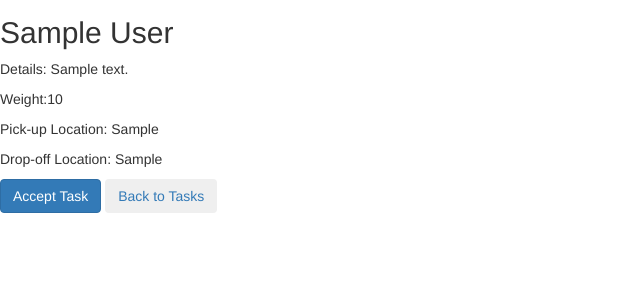
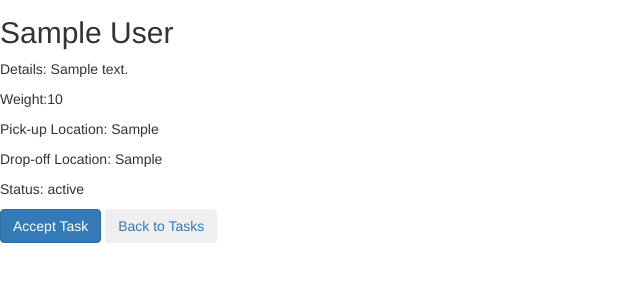
Before and after one commit to samanthaks/BusyBee, a Python web app: template app/templates/task_post.html in a window 1280 px wide. Shown: the part 250-550 px from the top of the page, without its empty margins (0-640 px from the left). Run offline with Jinja, Linux system fonts and the light colour scheme; the template is opened without the code that fills it: most values are stand-ins (such as "Sample title", 1, 10 or a date in 2020); some libraries are stand-ins or nearby versions.

Commit message:
adding files

```diff
--- a/app/templates/task_post.html
+++ b/app/templates/task_post.html
@@ -11,9 +11,23 @@
     <p> Weight:{{tasks.weight}} </p>
     <p> Pick-up Location: {{tasks.pick_up}} </p>
     <p> Drop-off Location: {{tasks.drop_off}} </p>
+    <p> Status: {{tasks.status}} </p>
 
-    <button type="button" class="btn btn-primary">Accept Task</button>
+    <button type="button" id="change-status" class="btn btn-primary" onclick="changeStatus()">Accept Task</button>
+    <script type="text/javascript">
+    	document.getElementById("change-status").onclick = function changeStatus() {
+    		var status = "{{ tasks.status }}";
+    		var runner = "{{ tasks.runner }}";
+    		status = 1;
+    		runner = 1;
+    	}
+
+  	</script>
 
     <button type="button" class="btn btn-secondary"><a class="post-button" href="{{ url_for('tasks.tasks_page') }}">Back to Tasks</a></button>
 
+
+
+      <script src="{{ url_for('static', filename='js/script.js') }}"></script>
+
 {% endblock %}
```
Also changed, not shown: app/routes/task_route.py (+17 -5 lines).
